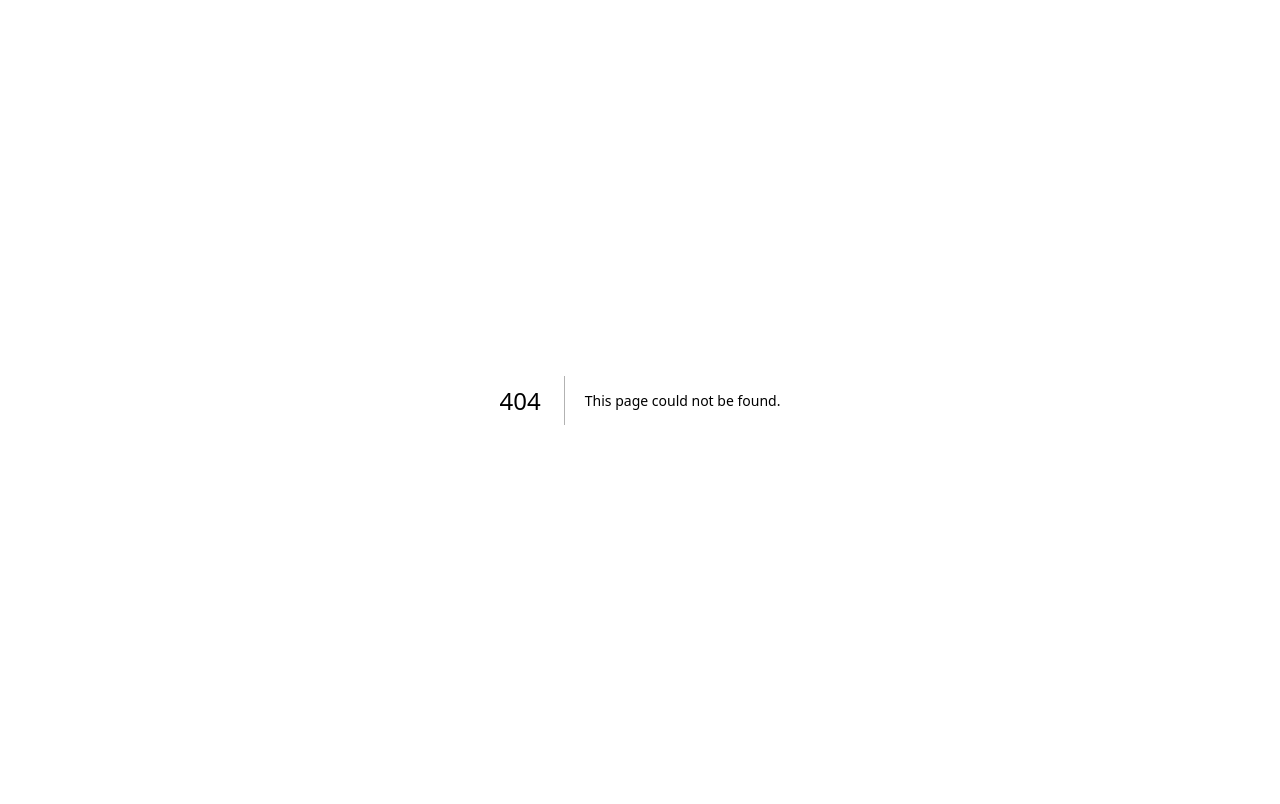
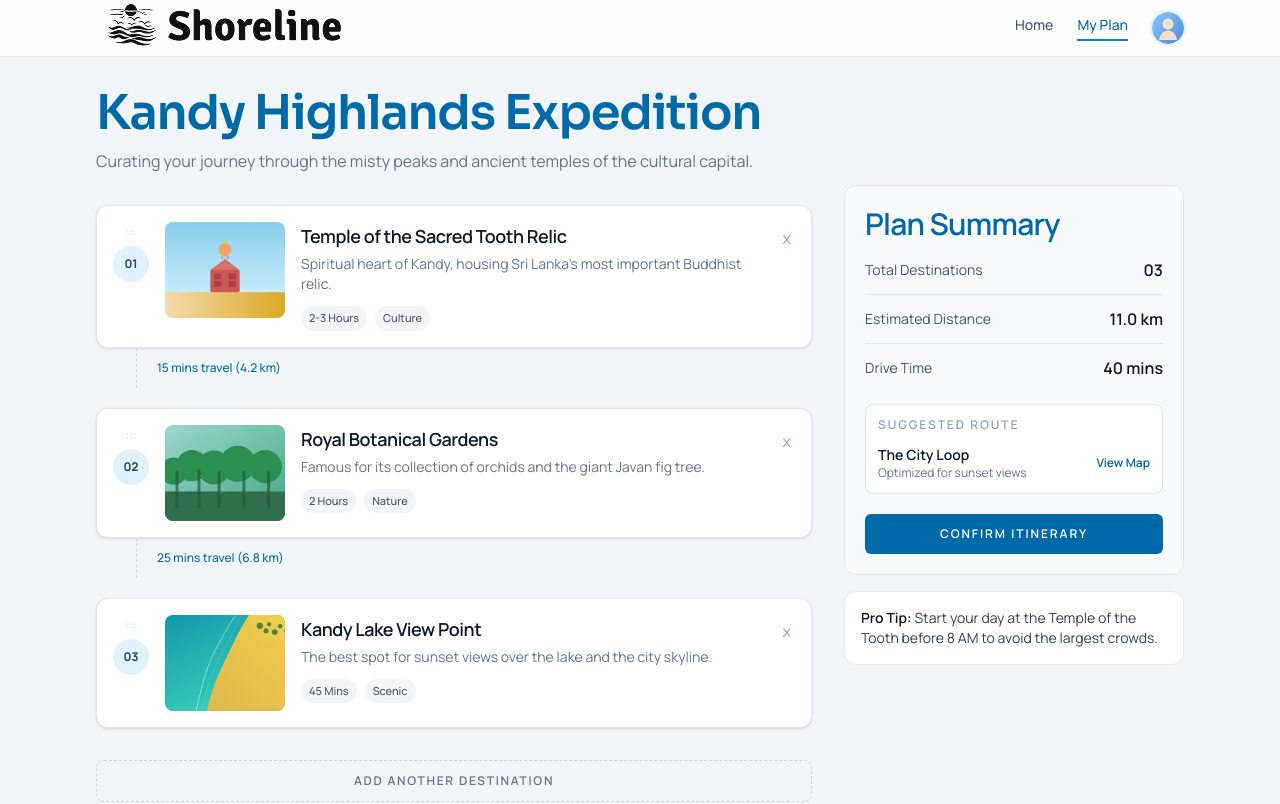
Before and after one commit to fzimra/shoreline, a Next.js app: page /my-plan in a window 1280 px wide. Before the commit this address had no page. Shown: the top 804 px of the page. Built offline with nearby package versions, Linux system fonts and the light colour scheme.

Commit message:
implemented my plan ui

```diff
--- /dev/null
+++ b/src/app/my-plan/page.js
@@ -0,0 +1,44 @@
+import Navbar from "@/components/home/Navbar";
+import SiteFooter from "@/components/home/SiteFooter";
+import MyPlanHeader from "@/components/my-plan/MyPlanHeader";
+import PlanDestinationsList from "@/components/my-plan/PlanDestinationsList";
+import PlanSummaryPanel from "@/components/my-plan/PlanSummaryPanel";
+import PlanTipPanel from "@/components/my-plan/PlanTipPanel";
+import { mockPlan } from "@/data/mockPlan";
+
+export default function MyPlanPage() {
+  return (
+    <div className="flex flex-col min-h-screen bg-slate-100 text-slate-900">
+      <Navbar />
+
+      <main className="flex-grow">
+        <div className="mx-auto w-full max-w-6xl px-4 py-8 sm:px-6 lg:px-8">
+          <div className="grid gap-8 lg:grid-cols-[minmax(0,1fr)_340px]">
+            <section>
+              <MyPlanHeader
+                title={mockPlan.title}
+                description={mockPlan.description}
+              />
+
+              <PlanDestinationsList destinations={mockPlan.destinations} />
+
+              <button
+                type="button"
+                className="mt-8 w-full rounded-lg border border-dashed border-slate-300 bg-transparent px-4 py-3 text-xs font-semibold uppercase tracking-[0.14em] text-slate-500 transition hover:border-slate-400 hover:text-slate-700"
+              >
+                Add Another Destination
+              </button>
+            </section>
+
+            <aside className="space-y-4 lg:pt-24">
+              <PlanSummaryPanel summary={mockPlan.summary} />
+              <PlanTipPanel tip={mockPlan.tip} />
+            </aside>
+          </div>
+        </div>
+      </main>
+
+      <SiteFooter />
+    </div>
+  );
+}
--- a/src/components/home/Navbar.js
+++ b/src/components/home/Navbar.js
@@ -1,7 +1,25 @@
+"use client";
+
 import Image from "next/image";
 import Link from "next/link";
+import { usePathname } from "next/navigation";
+
+const navLinks = [
+  { href: "/", label: "Home" },
+  { href: "/my-plan", label: "My Plan" },
+];
 
 export default function Navbar() {
+  const pathname = usePathname();
+
+  const isActiveLink = (href) => {
+    if (href === "/") {
+      return pathname === "/";
+    }
+
+    return pathname === href || pathname.startsWith(`${href}/`);
+  };
+
   return (
     <header className="sticky top-0 z-40 border-b border-slate-200 bg-white/90 backdrop-blur-md">
       <div className="mx-auto flex h-14 w-full max-w-6xl items-center justify-between px-4 sm:px-6 lg:px-8">
@@ -19,15 +37,23 @@ export default function Navbar() {
         </Link>
 
         <nav className="flex items-center gap-6 text-sm font-medium text-slate-600">
-          <Link
-            href="/"
-            className="border-b-2 border-sky-600 pb-1 text-sky-700 transition-colors hover:text-sky-800"
-          >
-            Home
-          </Link>
-          <Link href="/plan" className="transition-colors hover:text-slate-900">
-            My Plan
-          </Link>
+          {navLinks.map((link) => {
+            const isActive = isActiveLink(link.href);
+
+            return (
+              <Link
+                key={link.href}
+                href={link.href}
+                className={`border-b-2 pb-1 transition-colors ${
+                  isActive
+                    ? "border-sky-600 text-sky-700 hover:text-sky-800"
+                    : "border-transparent hover:text-slate-900"
+                }`}
+              >
+                {link.label}
+              </Link>
+            );
+          })}
 
           <button
             type="button"
--- /dev/null
+++ b/src/components/my-plan/MyPlanHeader.js
@@ -0,0 +1,12 @@
+export default function MyPlanHeader({ title, description }) {
+  return (
+    <header>
+      <h1 className="font-[family-name:var(--font-display)] text-4xl font-semibold tracking-tight text-sky-700 sm:text-5xl">
+        {title}
+      </h1>
+      <p className="mt-3 max-w-2xl text-sm text-slate-500 sm:text-base">
+        {description}
+      </p>
+    </header>
+  );
+}
--- /dev/null
+++ b/src/components/my-plan/PlanDestinationCard.js
@@ -0,0 +1,72 @@
+import Image from "next/image";
+
+function TravelSegment({ travel }) {
+  if (!travel) {
+    return null;
+  }
+
+  return (
+    <div className="ml-9 border-l border-dashed border-slate-300 pl-5 sm:ml-10">
+      <p className="py-3 text-xs font-medium text-sky-700">{travel}</p>
+    </div>
+  );
+}
+
+export default function PlanDestinationCard({ destination, showTravel }) {
+  return (
+    <li className="list-none">
+      <article className="flex gap-3 rounded-xl border border-slate-200 bg-white p-3 shadow-sm sm:gap-4 sm:p-4">
+        <div className="flex w-9 shrink-0 flex-col items-center pt-1">
+          <span className="text-xs leading-none text-slate-300">:::</span>
+          <span className="mt-2 grid h-9 w-9 place-items-center rounded-full bg-sky-100 text-xs font-bold text-slate-700">
+            {destination.order}
+          </span>
+        </div>
+
+        <div className="flex min-w-0 flex-1 gap-3 sm:gap-4">
+          <div className="relative h-20 w-24 shrink-0 overflow-hidden rounded-lg bg-slate-200 sm:h-24 sm:w-30">
+            <Image
+              src={destination.image}
+              alt={destination.name}
+              fill
+              sizes="(max-width: 640px) 96px, 120px"
+              className="object-cover"
+            />
+          </div>
+
+          <div className="min-w-0 flex-1">
+            <div className="flex items-start justify-between gap-2">
+              <div className="min-w-0">
+                <h3 className="truncate text-lg font-semibold tracking-tight text-slate-900">
+                  {destination.name}
+                </h3>
+                <p className="mt-1 text-xs text-slate-500 sm:text-sm">
+                  {destination.description}
+                </p>
+              </div>
+
+              <button
+                type="button"
+                className="shrink-0 rounded-md p-1 text-slate-400 transition hover:bg-slate-100 hover:text-slate-600"
+                aria-label={`Remove ${destination.name}`}
+              >
+                <span aria-hidden="true">x</span>
+              </button>
+            </div>
+
+            <div className="mt-3 flex flex-wrap gap-2">
+              <span className="rounded-full bg-slate-100 px-2 py-1 text-[11px] font-medium text-slate-600">
+                {destination.duration}
+              </span>
+              <span className="rounded-full bg-slate-100 px-2 py-1 text-[11px] font-medium text-slate-600">
+                {destination.category}
+              </span>
+            </div>
+          </div>
+        </div>
+      </article>
+
+      <TravelSegment travel={showTravel ? destination.travel : null} />
+    </li>
+  );
+}
--- /dev/null
+++ b/src/components/my-plan/PlanDestinationsList.js
@@ -0,0 +1,15 @@
+import PlanDestinationCard from "@/components/my-plan/PlanDestinationCard";
+
+export default function PlanDestinationsList({ destinations }) {
+  return (
+    <ol className="mt-8 space-y-4 sm:space-y-5">
+      {destinations.map((destination, index) => (
+        <PlanDestinationCard
+          key={destination.id}
+          destination={destination}
+          showTravel={index < destinations.length - 1}
+        />
+      ))}
+    </ol>
+  );
+}
--- /dev/null
+++ b/src/components/my-plan/PlanSummaryPanel.js
@@ -0,0 +1,63 @@
+import Link from "next/link";
+
+function SummaryRow({ label, value }) {
+  return (
+    <div className="flex items-center justify-between gap-4 py-3 first:pt-0 last:pb-0">
+      <dt className="text-sm text-slate-600">{label}</dt>
+      <dd className="text-2sm font-semibold text-slate-900">{value}</dd>
+    </div>
+  );
+}
+
+export default function PlanSummaryPanel({ summary }) {
+  return (
+    <section className="rounded-xl border border-slate-200 bg-slate-50 p-5">
+      <h2 className="text-3xl font-semibold tracking-tight text-sky-700">
+        Plan Summary
+      </h2>
+
+      <dl className="mt-4 divide-y divide-slate-200">
+        <SummaryRow
+          label="Total Destinations"
+          value={summary.totalDestinations}
+        />
+        <SummaryRow
+          label="Estimated Distance"
+          value={summary.estimatedDistance}
+        />
+        <SummaryRow label="Drive Time" value={summary.driveTime} />
+      </dl>
+
+      <div className="mt-6 rounded-lg border border-slate-200 bg-white p-3">
+        <p className="text-xs font-semibold uppercase tracking-[0.16em] text-slate-400">
+          Suggested Route
+        </p>
+        <div className="mt-3 flex items-center justify-between gap-3">
+          <div className="min-w-0">
+            <p className="truncate text-sm font-semibold text-slate-900">
+              {summary.routeName}
+            </p>
+            <p className="truncate text-xs text-slate-500">
+              {summary.routeDescription}
+            </p>
+          </div>
+          <Link
+            href={summary.routeHref}
+            target="_blank"
+            rel="noreferrer"
+            className="text-xs font-semibold text-sky-700 transition hover:text-sky-800"
+          >
+            View Map
+          </Link>
+        </div>
+      </div>
+
+      <button
+        type="button"
+        className="mt-5 w-full rounded-md bg-sky-700 px-4 py-3 text-xs font-semibold uppercase tracking-[0.16em] text-white transition hover:bg-sky-800"
+      >
+        Confirm Itinerary
+      </button>
+    </section>
+  );
+}
--- /dev/null
+++ b/src/components/my-plan/PlanTipPanel.js
@@ -0,0 +1,9 @@
+export default function PlanTipPanel({ tip }) {
+  return (
+    <section className="rounded-xl border border-slate-200 bg-white p-4">
+      <p className="text-sm text-slate-700">
+        <span className="font-semibold text-slate-900">Pro Tip:</span> {tip}
+      </p>
+    </section>
+  );
+}
--- /dev/null
+++ b/src/data/mockPlan.js
@@ -0,0 +1,48 @@
+export const mockPlan = {
+  title: "Kandy Highlands Expedition",
+  description:
+    "Curating your journey through the misty peaks and ancient temples of the cultural capital.",
+  destinations: [
+    {
+      id: "temple-of-the-sacred-tooth-relic",
+      order: "01",
+      name: "Temple of the Sacred Tooth Relic",
+      description:
+        "Spiritual heart of Kandy, housing Sri Lanka's most important Buddhist relic.",
+      duration: "2-3 Hours",
+      category: "Culture",
+      travel: "15 mins travel (4.2 km)",
+      image: "/mock/pagoda.svg",
+    },
+    {
+      id: "royal-botanical-gardens",
+      order: "02",
+      name: "Royal Botanical Gardens",
+      description:
+        "Famous for its collection of orchids and the giant Javan fig tree.",
+      duration: "2 Hours",
+      category: "Nature",
+      travel: "25 mins travel (6.8 km)",
+      image: "/mock/forest.svg",
+    },
+    {
+      id: "kandy-lake-view-point",
+      order: "03",
+      name: "Kandy Lake View Point",
+      description:
+        "The best spot for sunset views over the lake and the city skyline.",
+      duration: "45 Mins",
+      category: "Scenic",
+      image: "/mock/hero-coast.svg",
+    },
+  ],
+  summary: {
+    totalDestinations: "03",
+    estimatedDistance: "11.0 km",
+    driveTime: "40 mins",
+    routeName: "The City Loop",
+    routeDescription: "Optimized for sunset views",
+    routeHref: "https://maps.google.com/?q=Kandy",
+  },
+  tip: "Start your day at the Temple of the Tooth before 8 AM to avoid the largest crowds.",
+};
```
